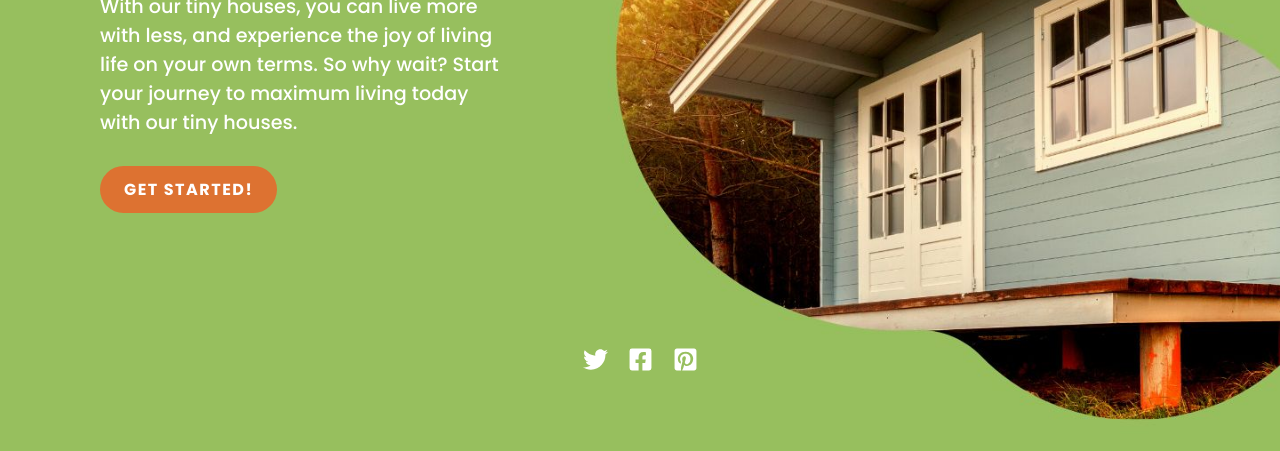
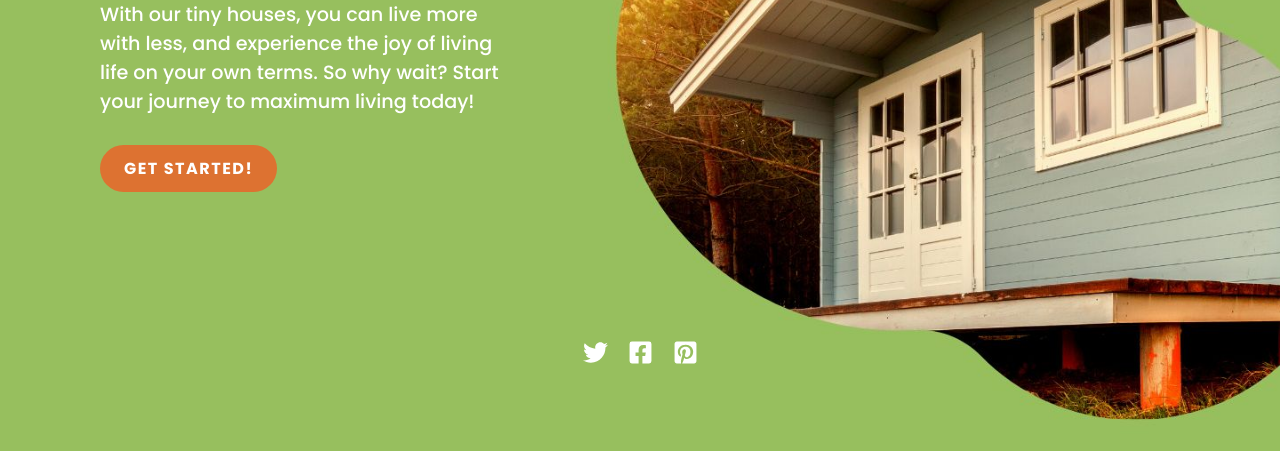
Before and after one commit to acorvin/landing-page-minilife, a plain HTML site: page index.html in a window 1280 px wide. Shown: the part 349-800 px from the top of the page. Drawn offline with Linux system fonts and the light colour scheme; a web font is replaced by a local one.

Commit message:
hero content update

```diff
--- a/index.html
+++ b/index.html
@@ -67,7 +67,7 @@
           <p>
             With our tiny houses, you can live more with less, and experience
             the joy of living life on your own terms. So why wait? Start your
-            journey to maximum living today with our tiny houses.
+            journey to maximum living today!
           </p>
           <a href="#" class="btn">Get Started!</a>
         </div>
```
